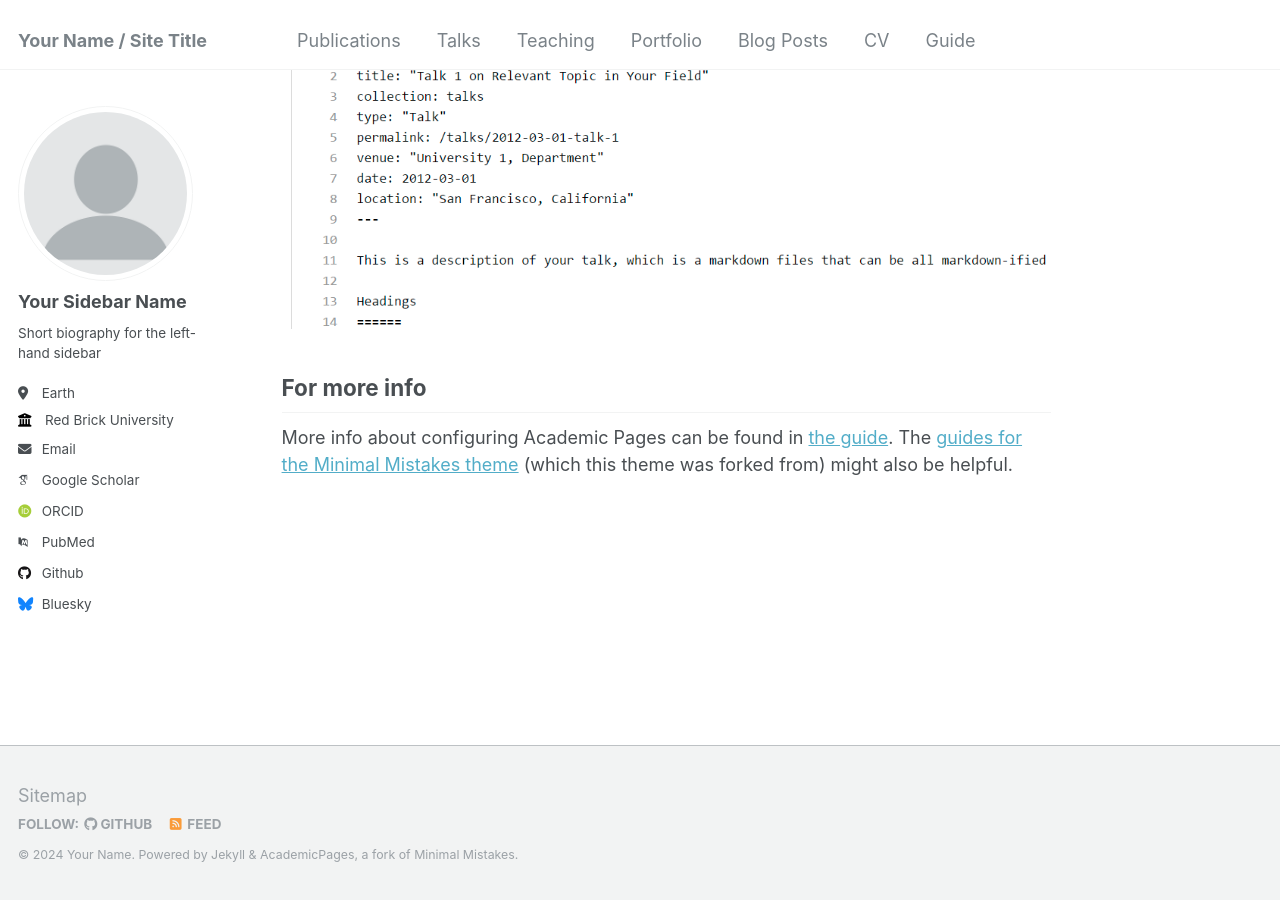
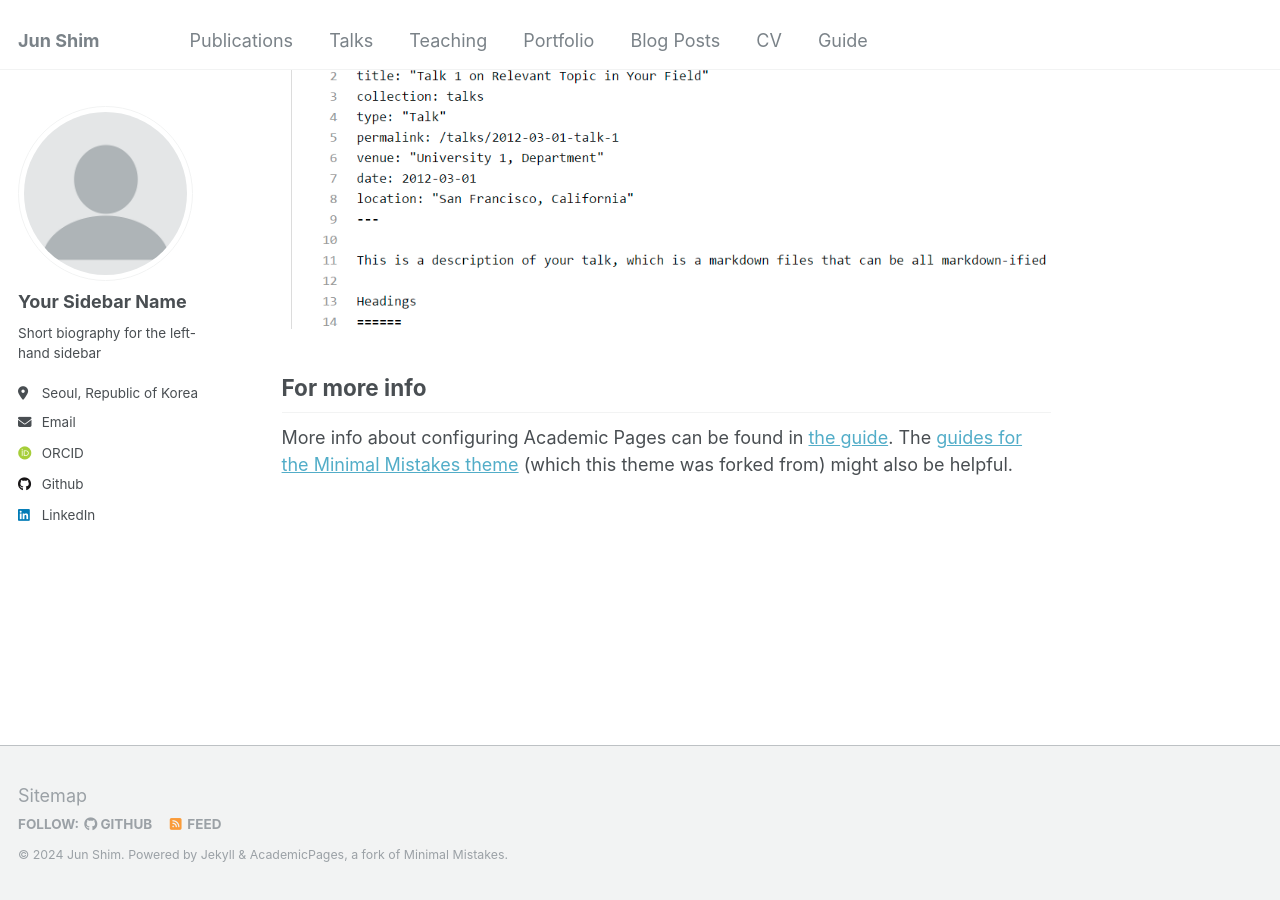
Before and after one commit to JJunShim/JJunShim.github.io, a Jekyll site: the page built from _pages/about.md, in a window 1280 px wide and 900 px high, scrolled down 2660 px. Built offline with Jekyll 4.4.1, drawn with Linux system fonts in a browser that asks for light colours; some web fonts are replaced.

Commit message:
Modified config default information

```diff
--- a/_config.yml
+++ b/_config.yml
@@ -8,13 +8,13 @@
 
 # Basic Site Settings
 locale                   : "en-US"
-title                    : "Your Name / Site Title"
+title                    : "Jun Shim"
 title_separator          : "-"
-name                     : &name "Your Name"
+name                     : &name "Jun Shim"
 description              : &description "personal description"
-url                      : https://academicpages.github.io # the base hostname & protocol for your site e.g. "https://mmistakes.github.io"
+url                      : https://jjunshim.github.io # the base hostname & protocol for your site e.g. "https://mmistakes.github.io"
 baseurl                  : "" # the subpath of your site, e.g. "/blog"
-repository               : "academicpages/academicpages.github.io"
+repository               : "JJunShim/JJunShim.github.io"
 
 # Site Author - The following control what appear as part of the author content on the side bar.
 #               If a field is blank the icon and link will not appear, otherwise it will be shown.
@@ -25,30 +25,30 @@ author:
   name             : "Your Sidebar Name"
   pronouns         : # example: "she/her"
   bio              : "Short biography for the left-hand sidebar"
-  location         : "Earth"
-  employer         : "Red Brick University"
+  location         : "Seoul, Republic of Korea"
+  employer         : # "Red Brick University"
   uri              : # URL
-  email            : "none@example.org"
+  email            : "jjunsh.120@gmail.com"
 
   # Academic websites
   arxiv            : # URL - Update with the correct link to your profile
-  googlescholar    : "https://scholar.google.com/citations?user=PS_CX0AAAAAJ"
+  googlescholar    : # "https://scholar.google.com/citations?user=PS_CX0AAAAAJ"
   impactstory      : # URL
-  orcid            : "http://orcid.org/yourorcidurl"
+  orcid            : "https://orcid.org/0009-0000-1386-5087"
   semantic         : # URL
-  pubmed           : "https://www.ncbi.nlm.nih.gov/pubmed/?term=john+snow"
+  pubmed           : # "https://www.ncbi.nlm.nih.gov/pubmed/?term=john+snow"
   researchgate     : # URL
 
   # Repositories and software development
   bitbucket        : # Username - Update with your username on the site
   codepen          : # Username
   dribbble         : # Username
-  github           : "academicpages"
+  github           : "JJunShim"
   kaggle           : # Username
   stackoverflow    : # User number or user number and name (i.e., use "1" or "1/jeff-atwood")
 
   # Social media
-  bluesky          : "bsky.app" # Replace this with you Bluesky username
+  bluesky          : # "bsky.app" # Replace this with you Bluesky username
   facebook         : # Username
   flickr           : # Username
   foursquare       : # Username
@@ -57,7 +57,7 @@ author:
   keybase          : # Username
   instagram        : # Username
   lastfm           : # Username
-  linkedin         : # Username
+  linkedin         : "jjunshim"
   mastodon         : # URL
   medium           : # URL
   pinterest        : # Username
@@ -145,9 +145,9 @@ social:
 
 # Analytics
 analytics:
-  provider               :  "false" # false (default), "google", "google-universal", "google-analytics-4", "custom"
+  provider               :  "google-analytics-4" # false (default), "google", "google-universal", "google-analytics-4", "custom"
   google:
-    tracking_id          :
+    tracking_id          : "G-F89283E4G2"
 
 
 # Reading Files
```
